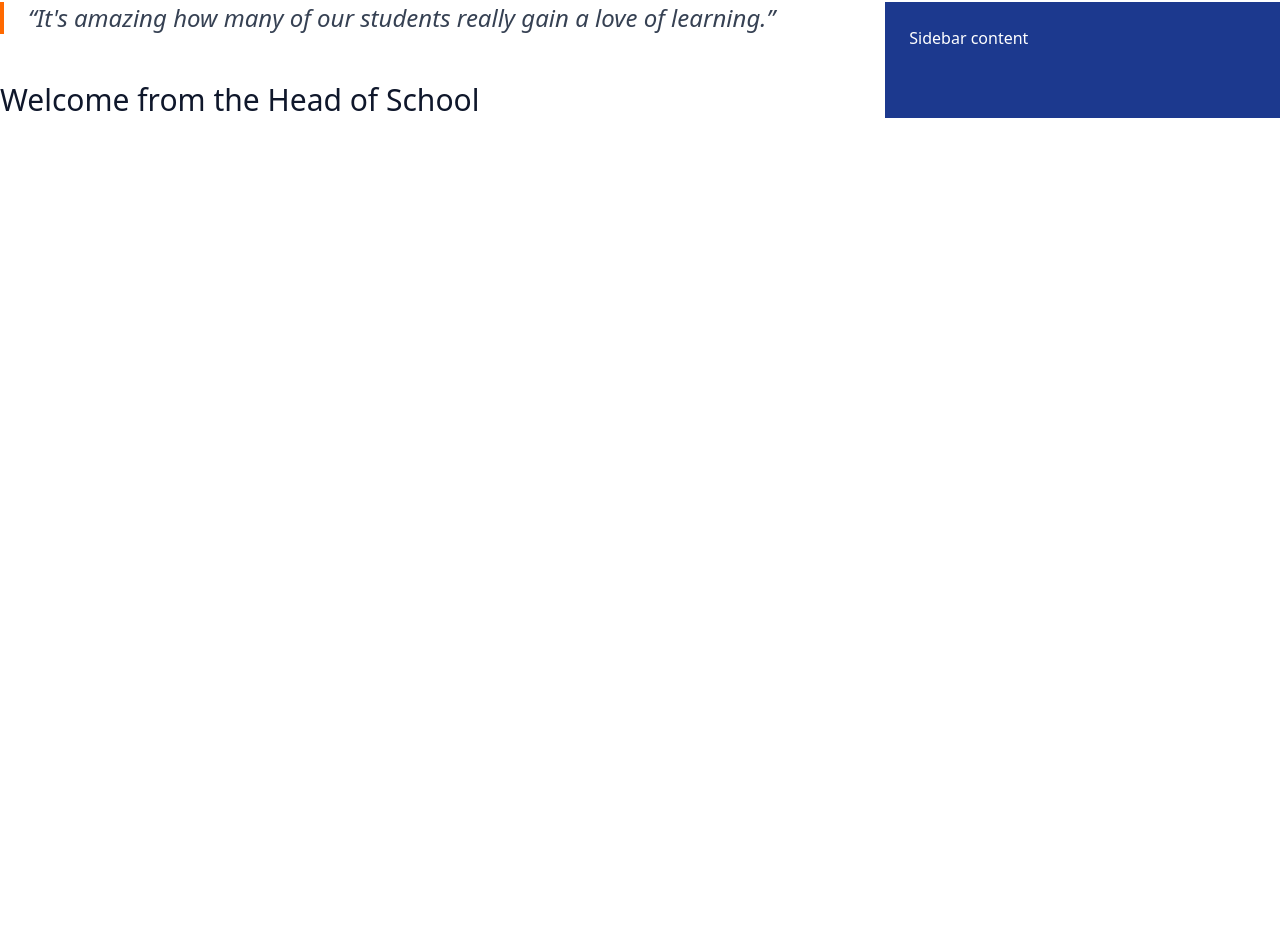
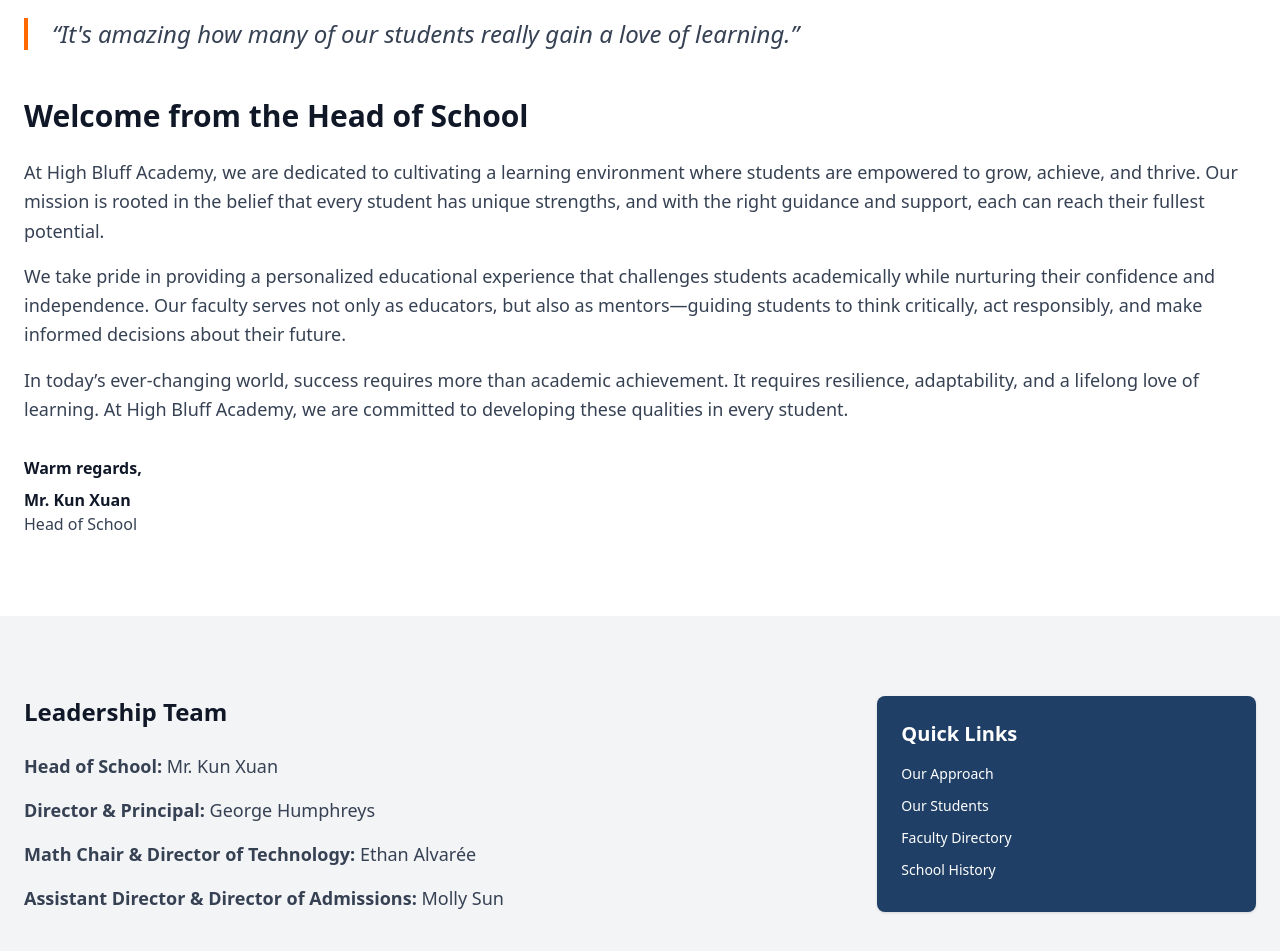
Before and after one commit to EthanAlvaree/hba-website, a Next.js app: page /about/leadership in a window 1280 px wide. Shown: the part 639-1590 px from the top of the page. Before the commit the page ends 821 px from the top, so only its background shows below. Built offline with nearby package versions, Linux system fonts and the light colour scheme.

Commit message:
fixed leadership/page.tsx

```diff
--- a/app/about/leadership/page.tsx
+++ b/app/about/leadership/page.tsx
@@ -1,44 +1,92 @@
+// app/about/leadership/page.tsx
+
 import PageHero from "@/components/ui/PageHero"
 import Breadcrumbs from "@/components/layout/Breadcrumbs"
+import Section from "@/components/ui/Section"
+import Container from "@/components/ui/Container"
 
-export default function Page(){
-
+export default function LeadershipPage() {
   return (
     <main>
 
+      {/* HERO */}
       <PageHero
         title="Leadership"
+        subtitle="Guiding High Bluff Academy with vision, integrity, and a commitment to student success."
         image="/leadership.jpg"
       />
 
-      <Breadcrumbs
-        items={[
-          "Our Approach",
-          "Our Students",
-          "Our Teachers",
-          "Leadership"
-        ]}
-      />
+      {/* AUTO-GENERATED BREADCRUMBS */}
+      <Breadcrumbs />
 
-      <div className="max-w-7xl mx-auto grid grid-cols-3 gap-12 py-16">
-
-        <div className="col-span-2">
-
+      {/* INTRO SECTION */}
+      <Section>
+        <Container className="max-w-4xl">
           <blockquote className="text-2xl italic text-gray-700 border-l-4 border-orange-500 pl-6">
             “It's amazing how many of our students really gain a love of learning.”
           </blockquote>
 
-          <h2 className="mt-12 text-3xl">
+          <h2 className="mt-12 text-3xl font-bold text-gray-900">
             Welcome from the Head of School
           </h2>
 
-        </div>
+          <p className="mt-6 text-lg text-gray-700 leading-relaxed">
+            At High Bluff Academy, we are dedicated to cultivating a learning environment
+            where students are empowered to grow, achieve, and thrive. Our mission is rooted
+            in the belief that every student has unique strengths, and with the right guidance
+            and support, each can reach their fullest potential.
+          </p>
 
-        <div className="bg-blue-900 text-white p-6">
-          Sidebar content
-        </div>
+          <p className="mt-4 text-lg text-gray-700 leading-relaxed">
+            We take pride in providing a personalized educational experience that challenges
+            students academically while nurturing their confidence and independence. Our faculty
+            serves not only as educators, but also as mentors—guiding students to think critically,
+            act responsibly, and make informed decisions about their future.
+          </p>
 
-      </div>
+          <p className="mt-4 text-lg text-gray-700 leading-relaxed">
+            In today’s ever-changing world, success requires more than academic achievement.
+            It requires resilience, adaptability, and a lifelong love of learning. At High Bluff
+            Academy, we are committed to developing these qualities in every student.
+          </p>
+
+          <div className="mt-8">
+            <p className="font-semibold text-gray-900">Warm regards,</p>
+            <p className="font-semibold text-gray-900 mt-2">Mr. Kun Xuan</p>
+            <p className="text-gray-700">Head of School</p>
+          </div>
+        </Container>
+      </Section>
+
+      {/* SIDEBAR LAYOUT (OPTIONAL) */}
+      <Section background="gray">
+        <Container className="grid md:grid-cols-3 gap-12">
+
+          {/* MAIN CONTENT */}
+          <div className="md:col-span-2 space-y-6">
+            <h3 className="text-2xl font-bold text-gray-900">Leadership Team</h3>
+
+            <ul className="space-y-4 text-lg text-gray-700">
+              <li><strong>Head of School:</strong> Mr. Kun Xuan</li>
+              <li><strong>Director & Principal:</strong> George Humphreys</li>
+              <li><strong>Math Chair & Director of Technology:</strong> Ethan Alvarée</li>
+              <li><strong>Assistant Director & Director of Admissions:</strong> Molly Sun</li>
+            </ul>
+          </div>
+
+          {/* SIDEBAR */}
+          <aside className="bg-[#1f3f66] text-white p-6 rounded-lg shadow">
+            <h4 className="text-xl font-semibold mb-4">Quick Links</h4>
+            <ul className="space-y-3 text-sm">
+              <li><a href="/about#approach" className="hover:underline">Our Approach</a></li>
+              <li><a href="/about#students" className="hover:underline">Our Students</a></li>
+              <li><a href="/faculty" className="hover:underline">Faculty Directory</a></li>
+              <li><a href="/about#history" className="hover:underline">School History</a></li>
+            </ul>
+          </aside>
+
+        </Container>
+      </Section>
 
     </main>
   )
```
